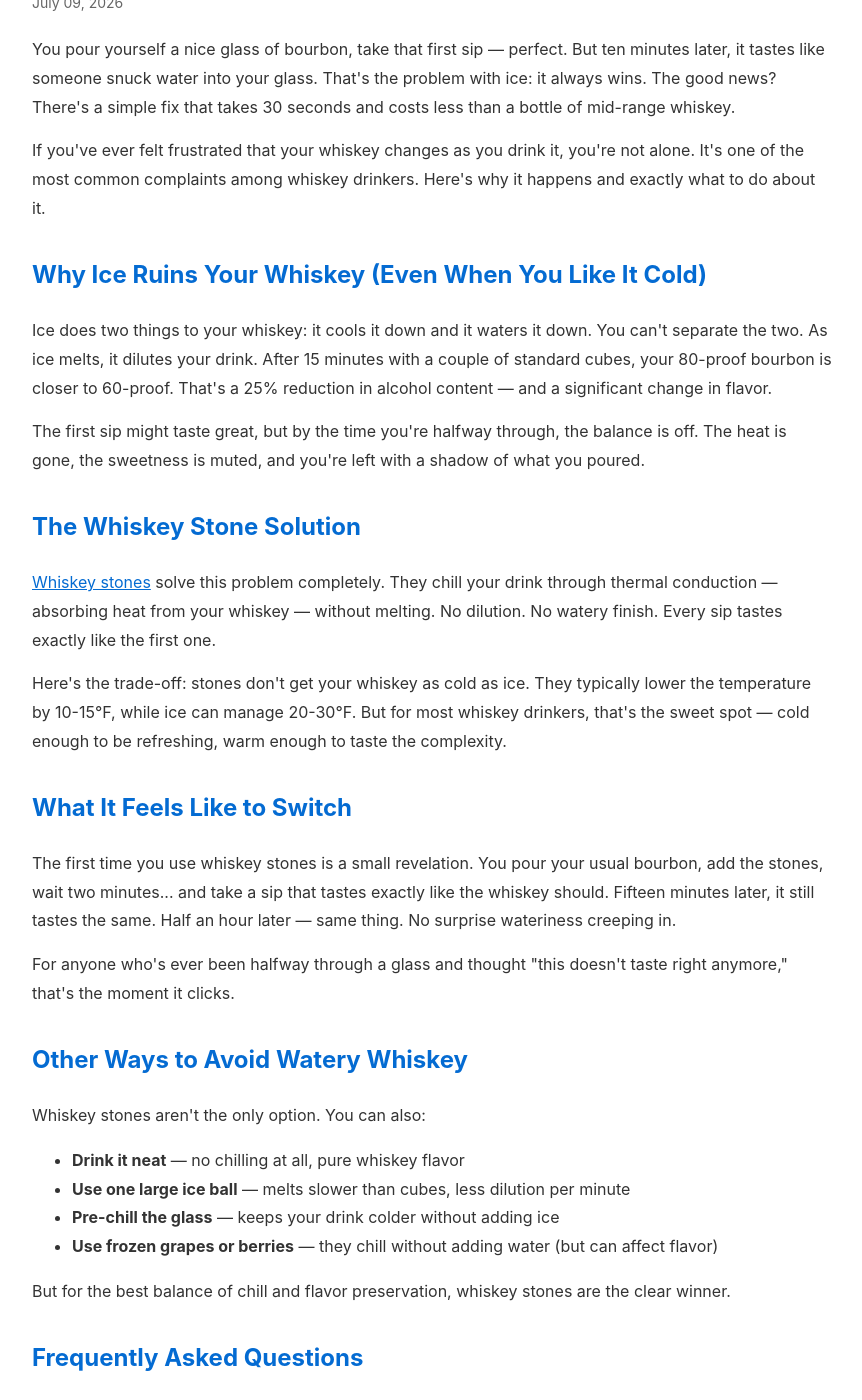
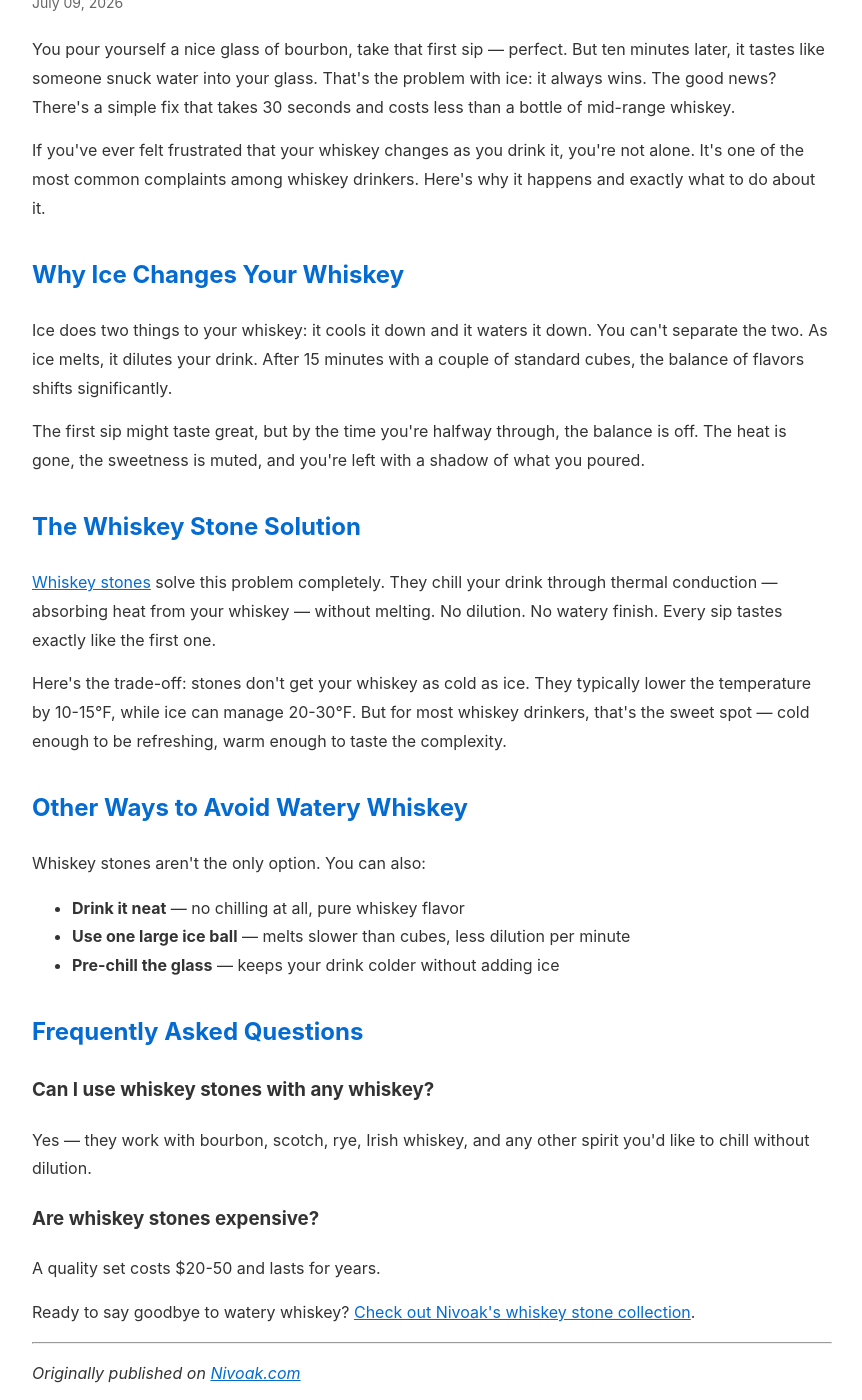
Before and after one commit to keikiqiu/nivoak-blog, a Jekyll site: the page built from _posts/2026-07-09-tired-of-watery-whiskey-fix.md, in a window 1280 px wide and 1400 px high, scrolled down 229 px. Shown: the whole window, without its empty margins (208-1070 px from the left). Built offline with Jekyll 4.4.1, drawn with Linux system fonts in a browser that asks for light colours; some of the changed text lies outside the part shown.

Commit message:
Add: Tired of Watery Whiskey? Here's the Simple Fix That Works

```diff
--- a/_posts/2026-07-09-tired-of-watery-whiskey-fix.md
+++ b/_posts/2026-07-09-tired-of-watery-whiskey-fix.md
@@ -7,8 +7,8 @@ layout: default
 
 <p>If you've ever felt frustrated that your whiskey changes as you drink it, you're not alone. It's one of the most common complaints among whiskey drinkers. Here's why it happens and exactly what to do about it.</p>
 
-<h2>Why Ice Ruins Your Whiskey (Even When You Like It Cold)</h2>
-<p>Ice does two things to your whiskey: it cools it down and it waters it down. You can't separate the two. As ice melts, it dilutes your drink. After 15 minutes with a couple of standard cubes, your 80-proof bourbon is closer to 60-proof. That's a 25% reduction in alcohol content — and a significant change in flavor.</p>
+<h2>Why Ice Changes Your Whiskey</h2>
+<p>Ice does two things to your whiskey: it cools it down and it waters it down. You can't separate the two. As ice melts, it dilutes your drink. After 15 minutes with a couple of standard cubes, the balance of flavors shifts significantly.</p>
 
 <p>The first sip might taste great, but by the time you're halfway through, the balance is off. The heat is gone, the sweetness is muted, and you're left with a shadow of what you poured.</p>
 
@@ -17,29 +17,20 @@ layout: default
 
 <p>Here's the trade-off: stones don't get your whiskey as cold as ice. They typically lower the temperature by 10-15°F, while ice can manage 20-30°F. But for most whiskey drinkers, that's the sweet spot — cold enough to be refreshing, warm enough to taste the complexity.</p>
 
-<h2>What It Feels Like to Switch</h2>
-<p>The first time you use whiskey stones is a small revelation. You pour your usual bourbon, add the stones, wait two minutes... and take a sip that tastes exactly like the whiskey should. Fifteen minutes later, it still tastes the same. Half an hour later — same thing. No surprise wateriness creeping in.</p>
-
-<p>For anyone who's ever been halfway through a glass and thought "this doesn't taste right anymore," that's the moment it clicks.</p>
-
 <h2>Other Ways to Avoid Watery Whiskey</h2>
 <p>Whiskey stones aren't the only option. You can also:</p>
 <ul>
 <li><strong>Drink it neat</strong> — no chilling at all, pure whiskey flavor</li>
 <li><strong>Use one large ice ball</strong> — melts slower than cubes, less dilution per minute</li>
 <li><strong>Pre-chill the glass</strong> — keeps your drink colder without adding ice</li>
-<li><strong>Use frozen grapes or berries</strong> — they chill without adding water (but can affect flavor)</li>
 </ul>
-<p>But for the best balance of chill and flavor preservation, whiskey stones are the clear winner.</p>
 
 <h2>Frequently Asked Questions</h2>
-<h3>How much does ice actually dilute whiskey?</h3>
-<p>A standard 2oz pour with 2-3 ice cubes will be diluted by roughly 20-30% after 15-20 minutes of slow melting.</h3>
 <h3>Can I use whiskey stones with any whiskey?</h3>
 <p>Yes — they work with bourbon, scotch, rye, Irish whiskey, and any other spirit you'd like to chill without dilution.</p>
 <h3>Are whiskey stones expensive?</h3>
-<p>A quality set costs $20-50 and lasts for years. That's less than a single bottle of decent whiskey.</p>
+<p>A quality set costs $20-50 and lasts for years.</p>
 
-<p>Ready to say goodbye to watery whiskey? <a href="https://nivoak.com/shop/">Check out Nivoak's whiskey stone collection</a> and taste the difference.</p>
+<p>Ready to say goodbye to watery whiskey? <a href="https://nivoak.com/shop/">Check out Nivoak's whiskey stone collection</a>.</p>
 ---
-*Originally published on [Nivoak.com](https://nivoak.com/?p=2792)*
+*Originally published on [Nivoak.com](https://nivoak.com/?p=2808)*
```
